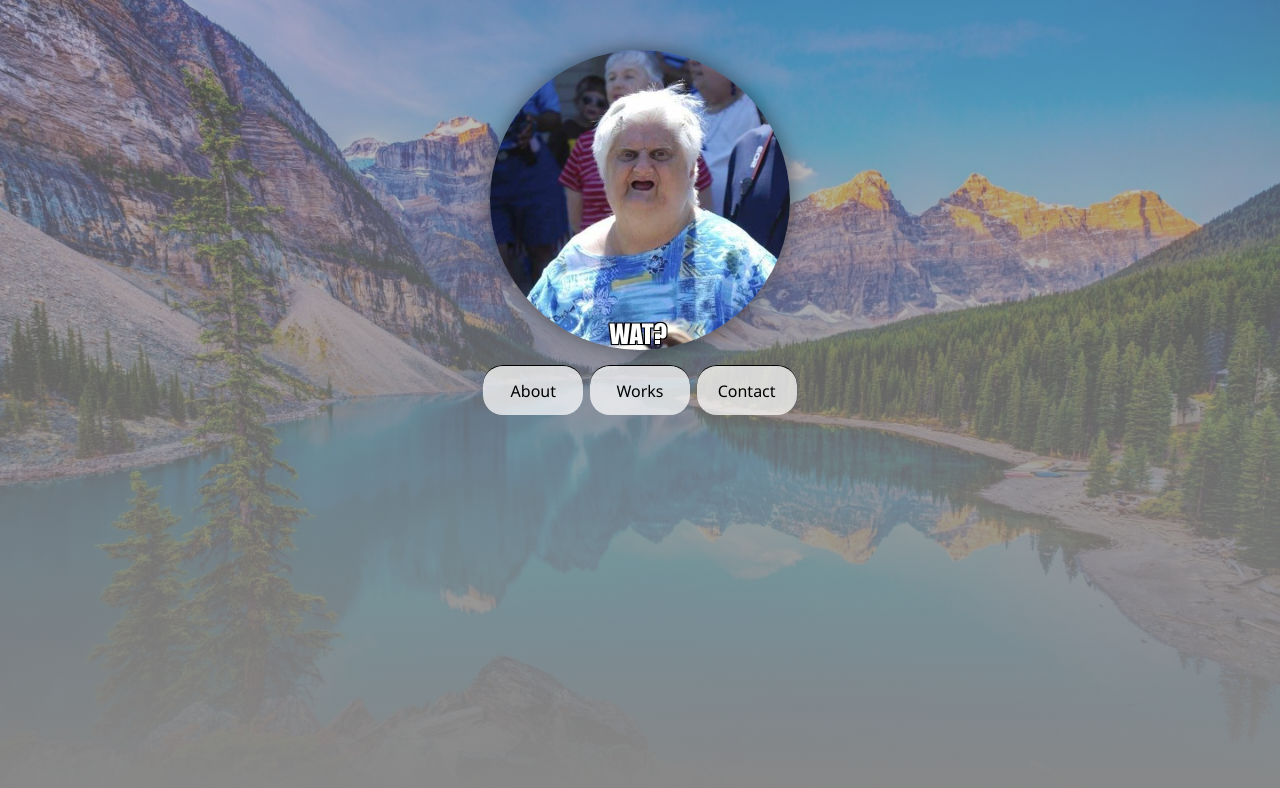
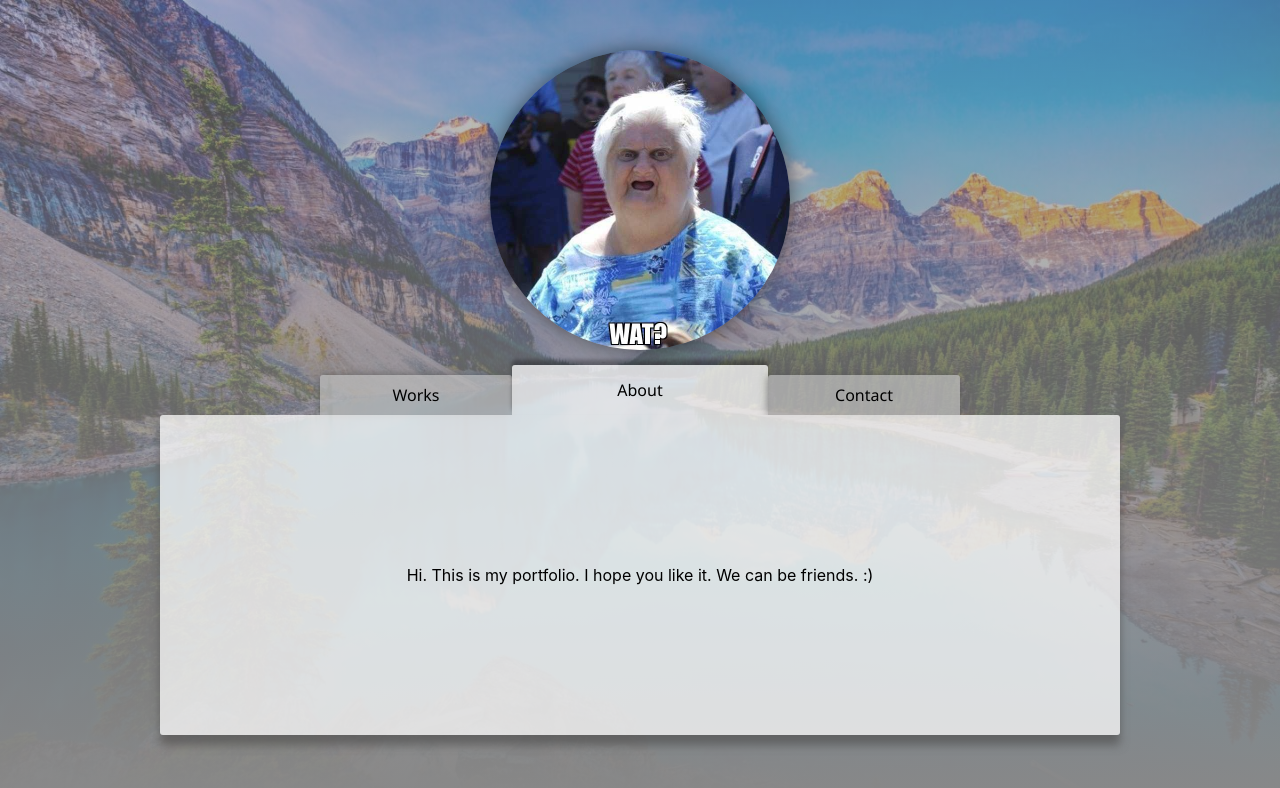
Before and after one commit to chuck517/portfolio, a Next.js app: page / in a window 1280 px wide. Shown: the top 788 px of the page. Built offline with nearby package versions, Linux system fonts and the light colour scheme.

Commit message:
updated styling

```diff
--- a/components/navbar.tsx
+++ b/components/navbar.tsx
@@ -10,9 +10,9 @@ const Navbar = ({ content, setContent }: NavbarProps) => {
   return (
     <div>
       <ul className={content ? styles.navMenu : styles.navMenuEmpty}>
-        <li className={content ? styles.navButton : styles.navButtonEmpty} onClick={() => setContent('about')}>About</li>
-        <li className={content ? styles.navButton : styles.navButtonEmpty} onClick={() => setContent('works')}>Works</li>
-        <li className={content ? styles.navButton : styles.navButtonEmpty} onClick={() => setContent('contact')}>Contact</li>
+        <li className={content == 'works' ? styles.navButtonSelected : styles.navButton} onClick={() => setContent('works')}>Works</li>
+        <li className={content == 'about' ? styles.navButtonSelected : styles.navButton} onClick={() => setContent('about')}>About</li>
+        <li className={content == 'contact' ? styles.navButtonSelected : styles.navButton} onClick={() => setContent('contact')}>Contact</li>
       </ul>
     </div>
   )
--- a/components/textContainer.tsx
+++ b/components/textContainer.tsx
@@ -24,7 +24,7 @@ const TextContainer = ({ content }: TextContainerProps) => {
 
   return (
     <div>
-      <div className={textToDisplay ? styles.mainTextContainer : styles.mainTextContainerEmpty}>
+      <div className={styles.mainTextContainer}>
         {textToDisplay}
       </div>
     </div>
--- a/pages/index.tsx
+++ b/pages/index.tsx
@@ -7,7 +7,7 @@ import TextContainer from '../components/textContainer';
 import styles from '../styles/Home.module.css'
 
 const Home: NextPage = () => {
-  let [ content, setContent ] = useState('');
+  let [ content, setContent ] = useState('about');
 
   return (
     <div className={styles.siteContainer}>
--- a/styles/Navbar.module.css
+++ b/styles/Navbar.module.css
@@ -4,19 +4,9 @@
   margin-top: 15px;
   display: flex;
   flex-direction: row;
-  width: 70vw;
-  justify-content: space-around;
-  list-style: none;
-}
-
-.navMenuEmpty {
-  margin: 0;
-  padding: 0;
-  margin-top: 15px;
-  display: flex;
-  flex-direction: row;
-  width: 25vw;
-  justify-content: space-around;
+  width: 60vw;
+  justify-content: center;
+  align-items: flex-end;
   list-style: none;
 }
 
@@ -25,41 +15,35 @@
   display: inherit;
   justify-content: center;
   align-items: center;
-  height: 50px;
-  width: 100px;
-  background-color: #ffffffbb;
-  border-bottom: none;
-  border-top: 1px solid black;
-  border-top-left-radius: 20px;
-  border-top-right-radius: 20px;
+  height: 40px;
+  width: 15vw;
+  background-color: #bbbbbbbb;
+  border-top-left-radius: 3px;
+  border-top-right-radius: 3px;
+  box-shadow: 0 0 10px #555555bb;
   transition: ease-in-out 250ms;
 }
 
 .navButton:hover {
   cursor: pointer;
-  background-image: linear-gradient(to top, #ffffff00, #ffffff77, #bbbbbbbb, #777777bb);
-  border-top: 10px solid black;
+  background-color: #dddddddd;
   font-weight: bolder;
+  box-shadow: 0 -5px 4px #00000055;
+  transition: border 0ms;
   transition: ease-in-out 250ms;
+  transform: scaleY(120%) translateY(-8%);
 }
 
-.navButtonEmpty {
+.navButtonSelected {
   font-family:'Segoe UI', Tahoma, Geneva, Verdana, sans-serif;
   display: inherit;
   justify-content: center;
   align-items: center;
   height: 50px;
-  width: 100px;
+  width: 20vw;
   background-color: #ffffffbb;
-  border-bottom: none;
-  border-top: 1px solid black;
-  border-radius: 20px;
+  border-top-left-radius: 3px;
+  border-top-right-radius: 3px;
+  box-shadow: 0 -5px 4px #00000055;
   transition: ease-in-out 250ms;
 }
-
-.navButtonEmpty:hover {
-  cursor: pointer;
-  font-weight: bolder;
-  transform: scale(110%);
-  transition: ease-in-out 250ms;
-}
--- a/styles/TextContainer.module.css
+++ b/styles/TextContainer.module.css
@@ -4,10 +4,7 @@
   justify-content: center;
   height: 40vh;
   width: 75vw;
-  border-width: 1px;
-  border-style: solid;
-  border-top: none;
-  border-image: linear-gradient(to right, #00000000, #000000c0, #00000000) 1;
-  /* background-image: linear-gradient(to right, #00000000, #ffffff60, #ffffffad, #ffffffb9, #ffffffad, #ffffff60, #00000000); */
+  border-radius: 3px;
+  box-shadow: 0 10px 10px #555555bb;
   background-color: #ffffffbb;
 }
```
